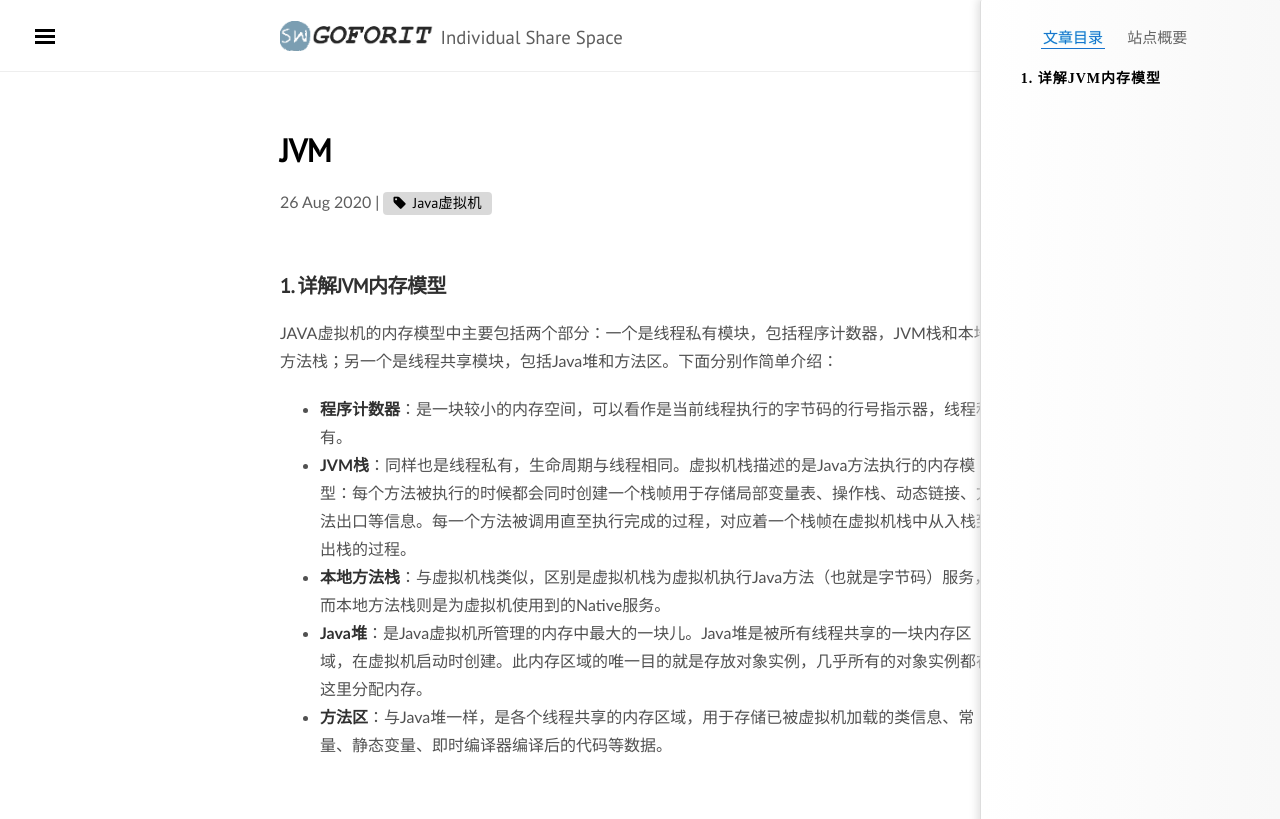
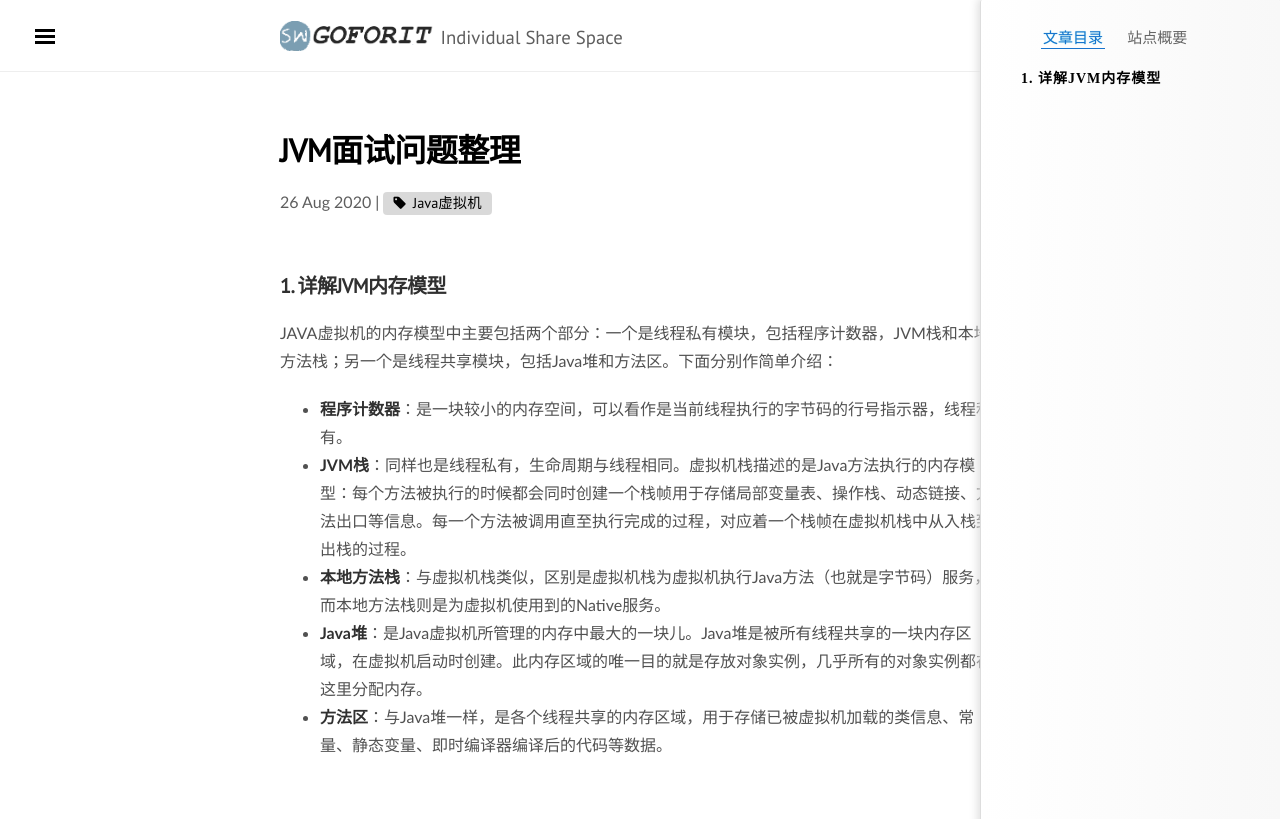
Before and after one commit to illust/illust.github.io, a Jekyll site: the page built from _posts/2020-08-26-JVM面试问题整理.md, in a window 1280 px wide and 1390 px high, cut to the strip 0-819 px from the top of the window. Built offline with Jekyll 4.4.1, drawn with Linux system fonts in a browser that asks for light colours; nearby versions of some CDN libraries; some web fonts are replaced; comment, search, counter and statistics services are not loaded.

Commit message:
jvm article update

```diff
--- a/_posts/2020-08-26-JVM面试问题整理.md
+++ b/_posts/2020-08-26-JVM面试问题整理.md
@@ -1,6 +1,6 @@
 ---
 layout: post
-title: "JVM"
+title: "JVM面试问题整理"
 categories: [JVM]
 excerpt: 本文从几个典型面试问题简要梳理了JVM的原理。
 tags: [Java虚拟机]
```
